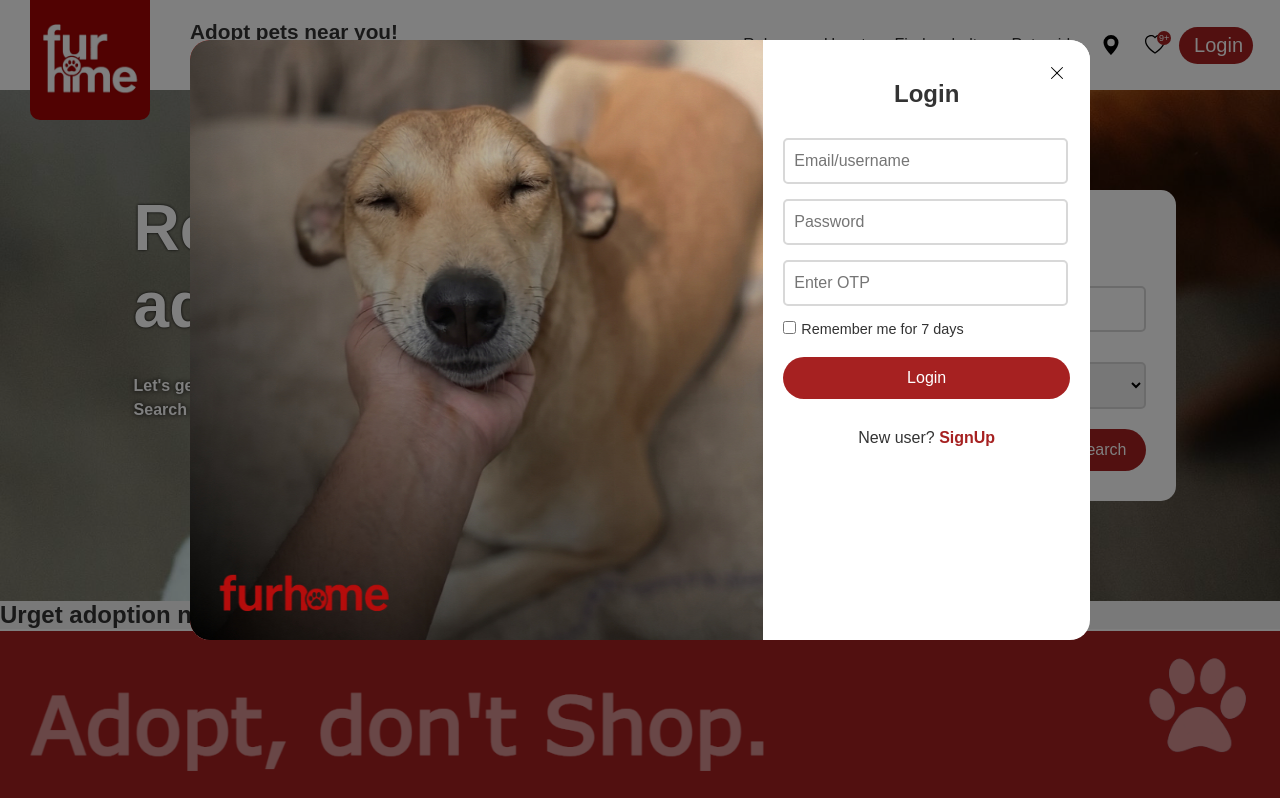
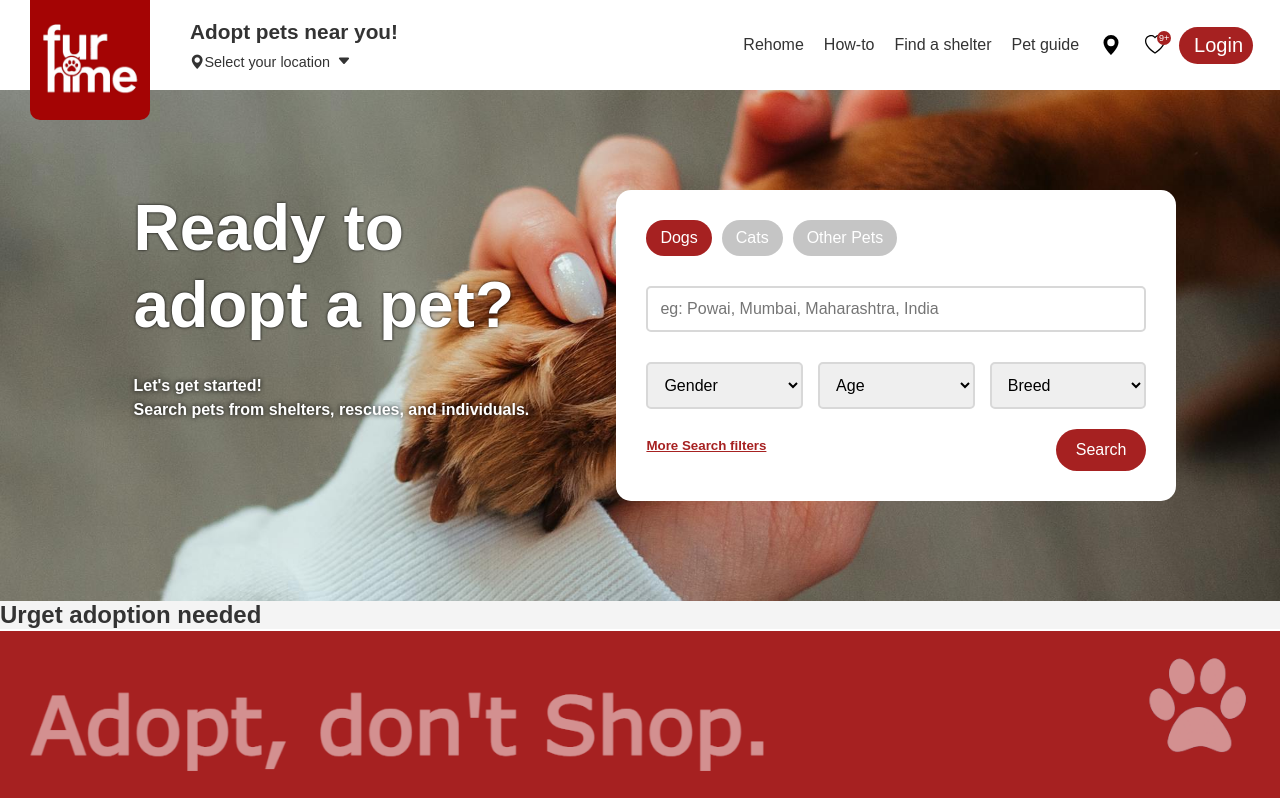
Before and after one commit to A69V/furhome-prod, a plain HTML site: page public/index.html in a window 1280 px wide. Shown: the top 798 px of the page. Drawn offline with nearby package versions, Linux system fonts and the light colour scheme.

Commit message:
fixing a very small issue (adding a class to a div)

```diff
--- a/public/index.html
+++ b/public/index.html
@@ -15,7 +15,7 @@
 
 <body>
   <!-- modals -->
-  <div class="login-signup-modal ">
+  <div class="login-signup-modal not-in-use">
 
     <div class="login-signup-form-container">
       <button title="Close" id="closeModal" onclick="openCloseLoginModal()"><svg xmlns="http://www.w3.org/2000/svg" width="16"
```
